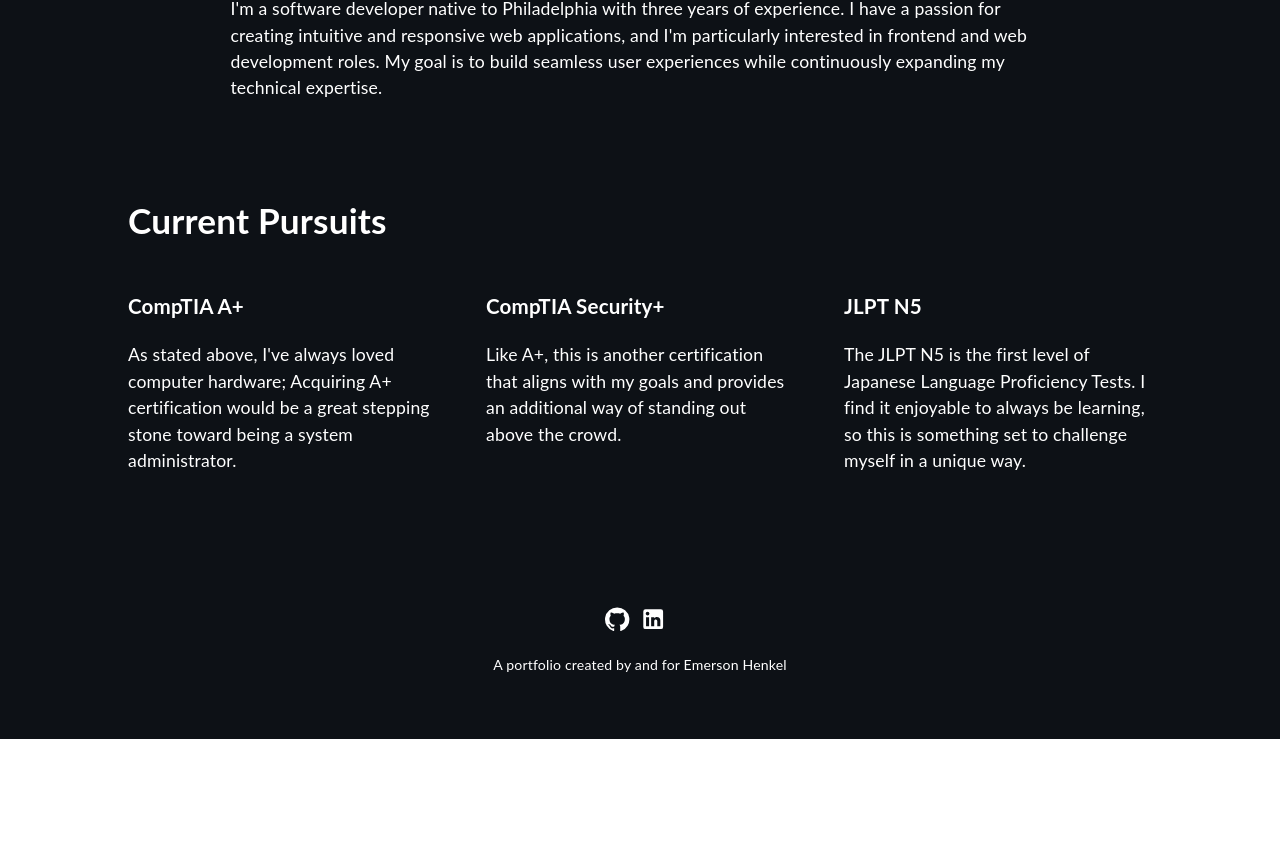
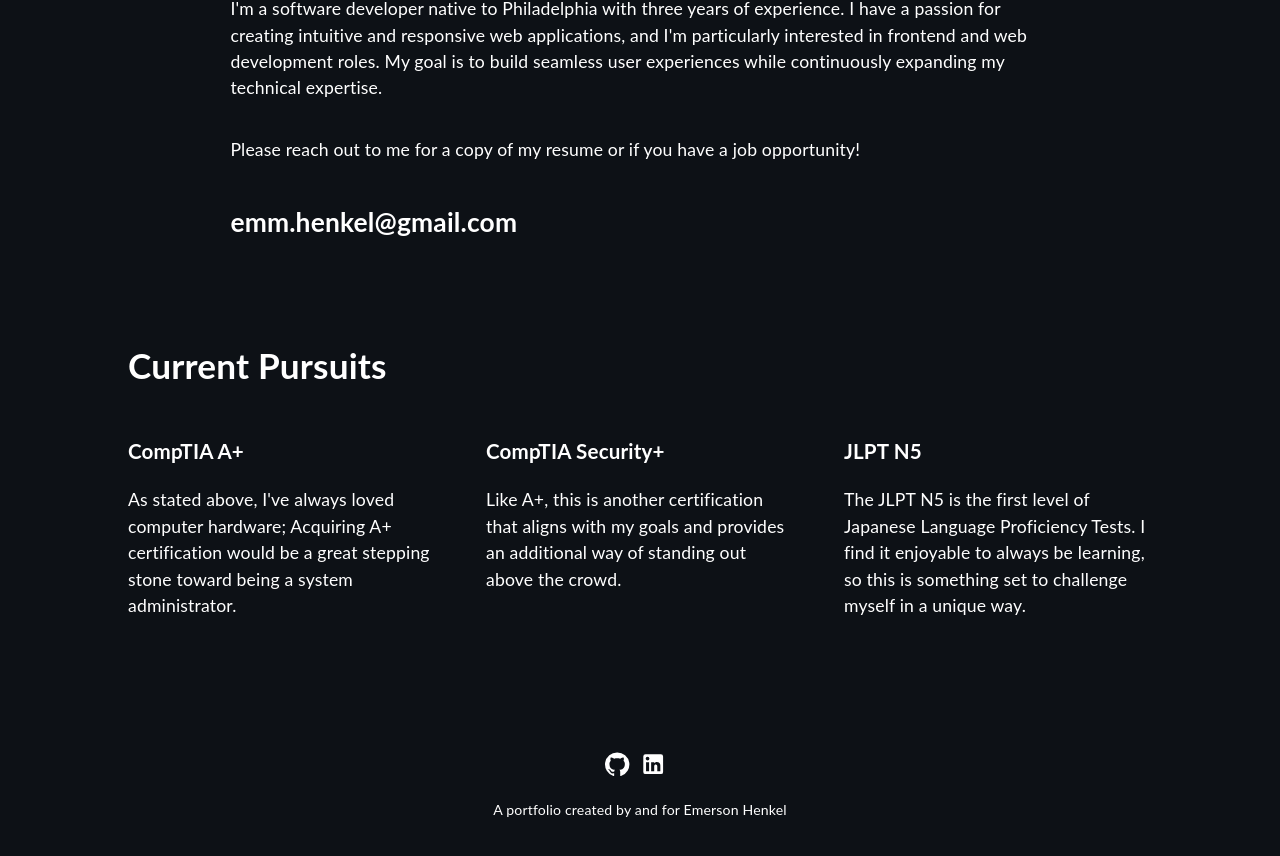
Before and after one commit to emm-henkel/react-portfolio-update, a React (Create React App) app: page / in a window 1280 px wide. Shown: the part 5115-5971 px from the top of the page. Before the commit the page ends 5854 px from the top, so only its background shows below. Built offline with nearby package versions, Linux system fonts and the light colour scheme.

Commit message:
adding my email

```diff
--- a/src/components/About.tsx
+++ b/src/components/About.tsx
@@ -9,6 +9,10 @@ function About() {
             I'm a software developer native to Philadelphia with three years of experience. I have a passion for creating intuitive and responsive web applications,
             and I'm particularly interested in frontend and web development roles. My goal is to build seamless user experiences while continuously expanding my technical expertise.
         </p>
+        <p className="about-me">
+            Please reach out to me for a copy of my resume or if you have a job opportunity!
+        </p>
+        <h2 className="about-me"><strong>emm.henkel@gmail.com</strong></h2>
 
         <h1 className="about-header">Current Pursuits</h1>
         <div className="pursuits-grid">
```
